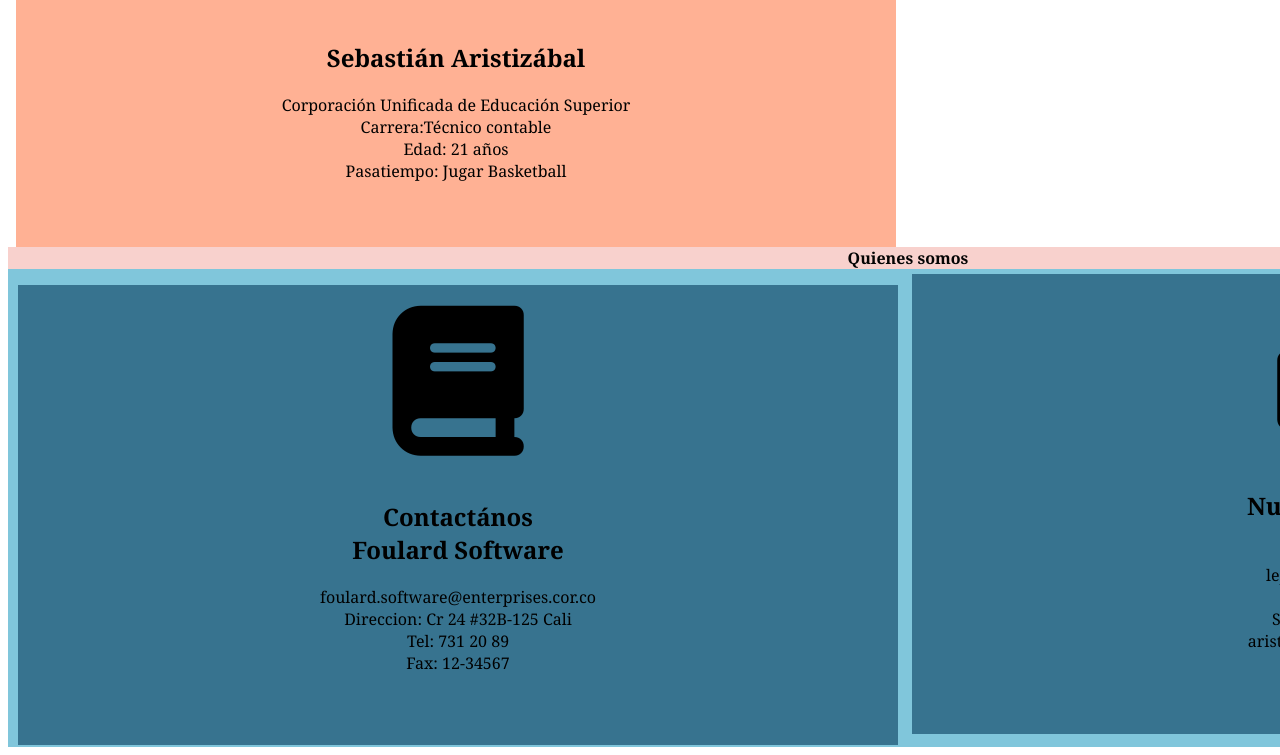
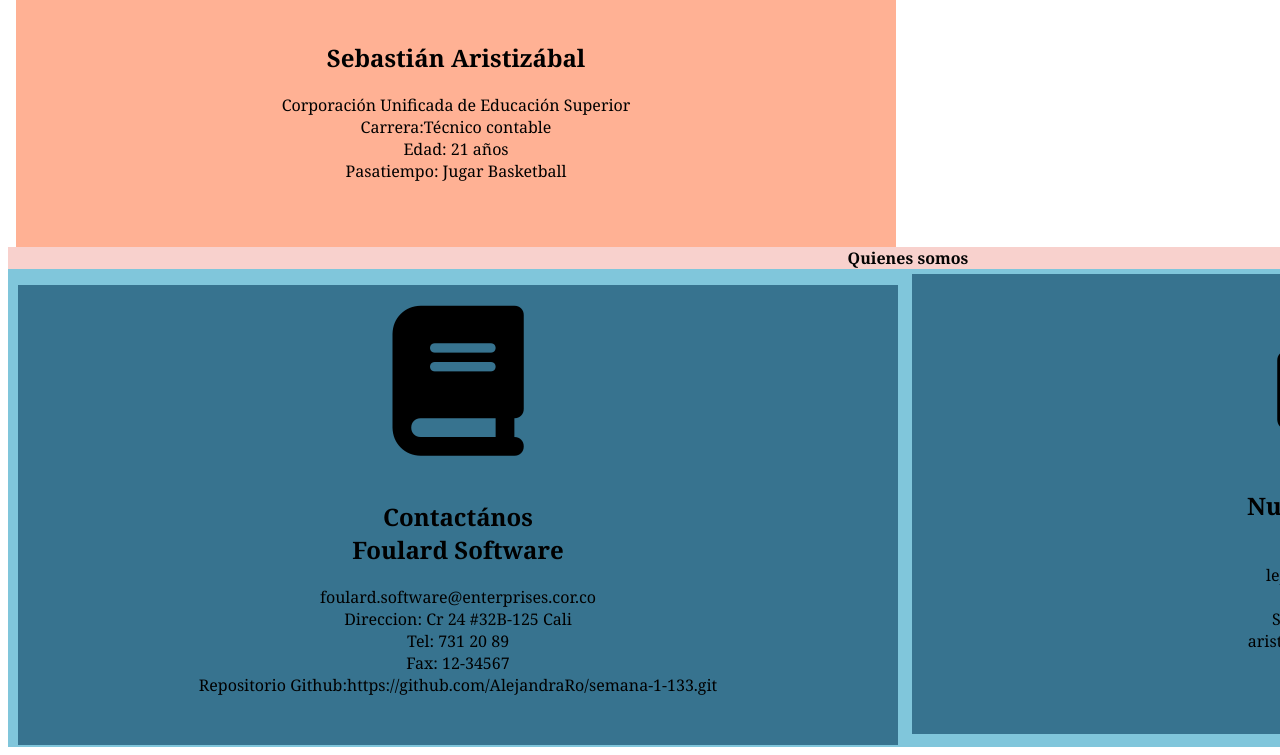
Before and after one commit to AlejandraRo/semana-1-133, a website: page Desktop/semana-1-133/src/index.html in a window 1280 px wide. Shown: the part 2638-3393 px from the top of the page. Drawn offline with Linux system fonts and the light colour scheme.

Commit message:
index con enlace a repositorio

```diff
--- a/Desktop/semana-1-133/src/index.html
+++ b/Desktop/semana-1-133/src/index.html
@@ -223,6 +223,7 @@
                     Direccion: Cr 24 #32B-125 Cali<br>
                     Tel: 731 20 89<br>
                     Fax: 12-34567<br>
+                    Repositorio Github:https://github.com/AlejandraRo/semana-1-133.git<br>
 
                 </p>
             </div>
@@ -243,7 +244,8 @@
                     Tel: 721 3245<br>
                     Sebastián Aristizábal<br>
                     aristizabal99@hotmail.com<br>
-                    Tel: 730 2487
+                    Tel: 730 2487<br>
+                    <br>
 
                 </p>
             </div>
```
